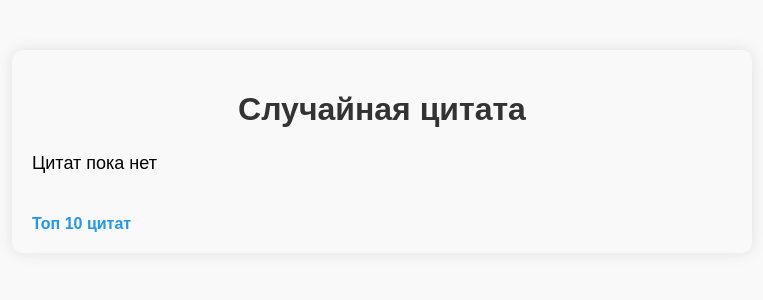
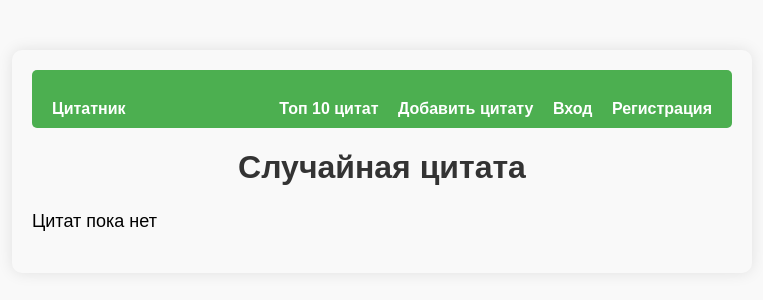
Before and after one commit to MacloProfile/quotes-project, a Django app: template app/templates/index.html in a window 1280 px wide. Shown: the top 300 px of the page, without its empty margins (258-1021 px from the left). Run offline with Django 3.2, Linux system fonts and the light colour scheme; the template is opened without the code that fills it, so the values that code supplies are empty.

Commit message:
add navbar block

```diff
--- a/app/templates/add_quote.html
+++ b/app/templates/add_quote.html
@@ -6,7 +6,8 @@
     <link rel="stylesheet" href="{% static 'css/style.css' %}">
 </head>
 <body>
-<h1>Добавить цитату</h1>
+    {% include 'blocks/navbar_block.html' %}
+    <h1>Добавить цитату</h1>
     <form method="post">
         {% csrf_token %}
         {{ form.as_p }}
--- /dev/null
+++ b/app/templates/blocks/navbar_block.html
@@ -0,0 +1,18 @@
+<nav style="display: flex; justify-content: space-between; align-items: center; padding: 10px 20px; background-color: #4CAF50; color: white; border-radius: 5px; margin-bottom: 20px;">
+    <div class="nav-left">
+        <a href="{% url 'index' %}" style="color: white; font-weight: bold; text-decoration: none;">Цитатник</a>
+    </div>
+
+    <div class="nav-right">
+        <a href="{% url 'top_quotes' %}" style="color: white; margin-right: 15px; text-decoration: none;">Топ 10 цитат</a>
+
+        {% if user.is_authenticated %}
+            <a href="{% url 'add_quote' %}" style="color: white; margin-right: 15px; text-decoration: none;">Добавить цитату</a>
+            <a href="{% url 'logout' %}" style="color: white; text-decoration: none;">Выход</a>
+        {% else %}
+            <a href="{% url 'add_quote' %}" style="color: white; margin-right: 15px; text-decoration: none;">Добавить цитату</a>
+            <a href="{% url 'login' %}" style="color: white; margin-right: 15px; text-decoration: none;">Вход</a>
+            <a href="{% url 'register' %}" style="color: white; text-decoration: none;">Регистрация</a>
+        {% endif %}
+    </div>
+</nav>
--- a/app/templates/edit_quote.html
+++ b/app/templates/edit_quote.html
@@ -6,6 +6,7 @@
     <link rel="stylesheet" href="{% static 'css/style.css' %}">
 </head>
 <body>
+    {% include 'blocks/navbar_block.html' %}
     <h1>Редактировать цитату</h1>
 
     <form method="post">
--- a/app/templates/index.html
+++ b/app/templates/index.html
@@ -6,6 +6,7 @@
     <link rel="stylesheet" href="{% static 'css/style.css' %}">
 </head>
 <body>
+    {% include 'blocks/navbar_block.html' %}
     <h1>Случайная цитата</h1>
 
     {% if quote %}
@@ -13,7 +14,5 @@
     {% else %}
         <p>Цитат пока нет</p>
     {% endif %}
-
-    <a href="{% url 'top_quotes' %}">Топ 10 цитат</a>
 </body>
 </html>
--- a/app/templates/registration/login.html
+++ b/app/templates/registration/login.html
@@ -6,6 +6,7 @@
     <link rel="stylesheet" href="{% static 'css/style.css' %}">
 </head>
 <body>
+    {% include 'blocks/navbar_block.html' %}
     <h1>Вход</h1>
     <form method="post">
         {% csrf_token %}
--- a/app/templates/registration/register.html
+++ b/app/templates/registration/register.html
@@ -6,6 +6,7 @@
     <link rel="stylesheet" href="{% static 'css/style.css' %}">
 </head>
 <body>
+    {% include 'blocks/navbar_block.html' %}
     <h1>Регистрация</h1>
     <form method="post">
         {% csrf_token %}
--- a/app/templates/top.html
+++ b/app/templates/top.html
@@ -6,6 +6,7 @@
     <link rel="stylesheet" href="{% static 'css/style.css' %}">
 </head>
 <body>
+    {% include 'blocks/navbar_block.html' %}
     <h1>Топ 10 цитат по лайкам</h1>
 
     {% for quote in top_quotes %}
--- a/app/urls.py
+++ b/app/urls.py
@@ -11,6 +11,7 @@ urlpatterns = [
     path('like/<int:quote_id>/', LikeQuoteView.as_view(), name='like_quote'),
     path('dislike/<int:quote_id>/', DislikeQuoteView.as_view(), name='dislike_quote'),
     path('quote/edit/<int:pk>/', EditQuoteView.as_view(), name='edit_quote'),
+
     path('register/', RegisterView.as_view(), name='register'),
     path('login/', auth_views.LoginView.as_view(template_name='registration/login.html'), name='login'),
     path('logout/', auth_views.LogoutView.as_view(next_page='index'), name='logout')
```
